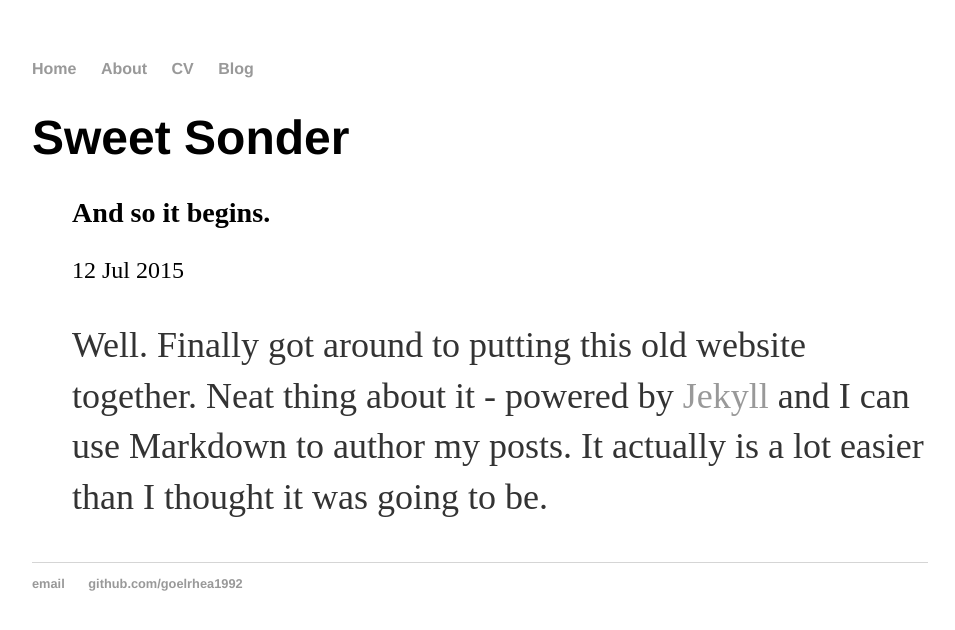
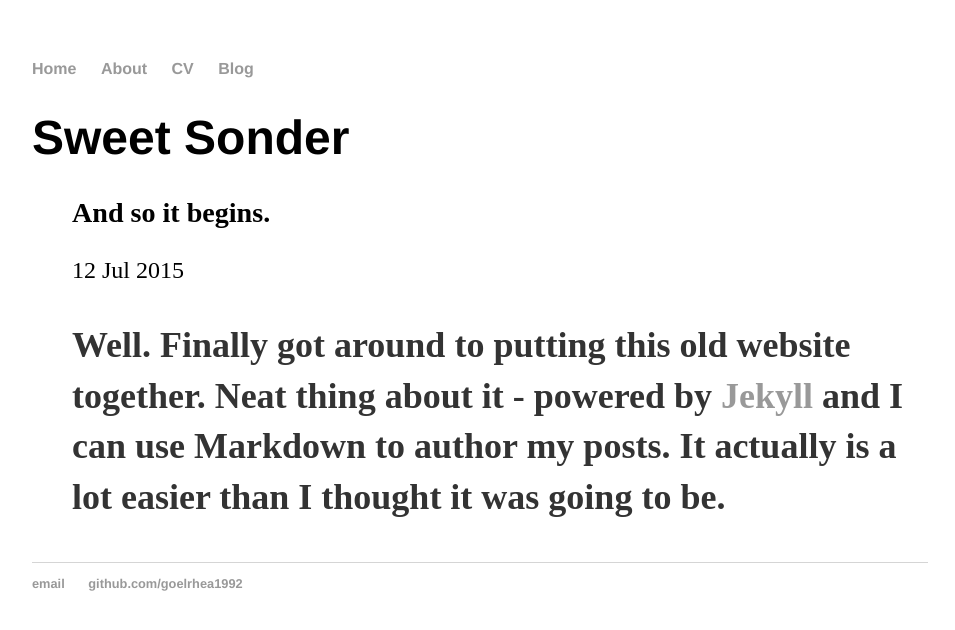
Before and after one commit to goelrhea1992/goelrhea1992.github.io, a Jekyll site: the page built from blog/index.html, in a window 1280 px wide. Shown: the top 630 px of the page, without its empty margins (160-1115 px from the left). Built offline with Jekyll 4.4.1, drawn with Linux system fonts in a browser that asks for light colours; the list of posts is cut into pages by our own code.

Commit message:
Update index.html

```diff
--- a/blog/index.html
+++ b/blog/index.html
@@ -9,7 +9,7 @@ title: Sweet Sonder
 	  <div class="post">
   <h3 class="post-title">{{ post.title }}</h3>
   <span class="post-date">{{ post.date | date_to_string }}</span>
-  {{ post.content | replace: '<!--break-->', '<a class="anchor" id="read-more"></a>' }}
+  <h4>{{ post.content | replace: '<!--break-->', '<a class="anchor" id="read-more"></a>' }}</h4>
 </div>
 	  {% endfor %}
 	</ul>
```
